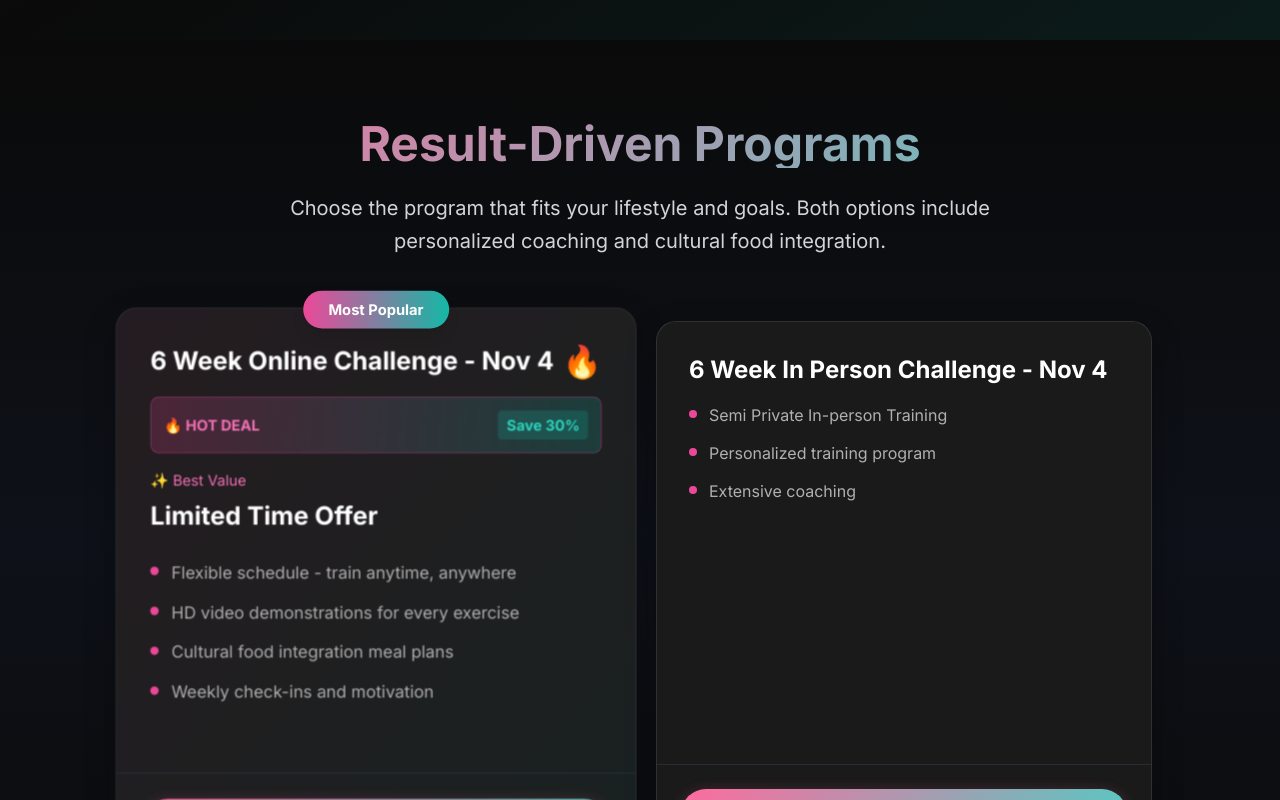
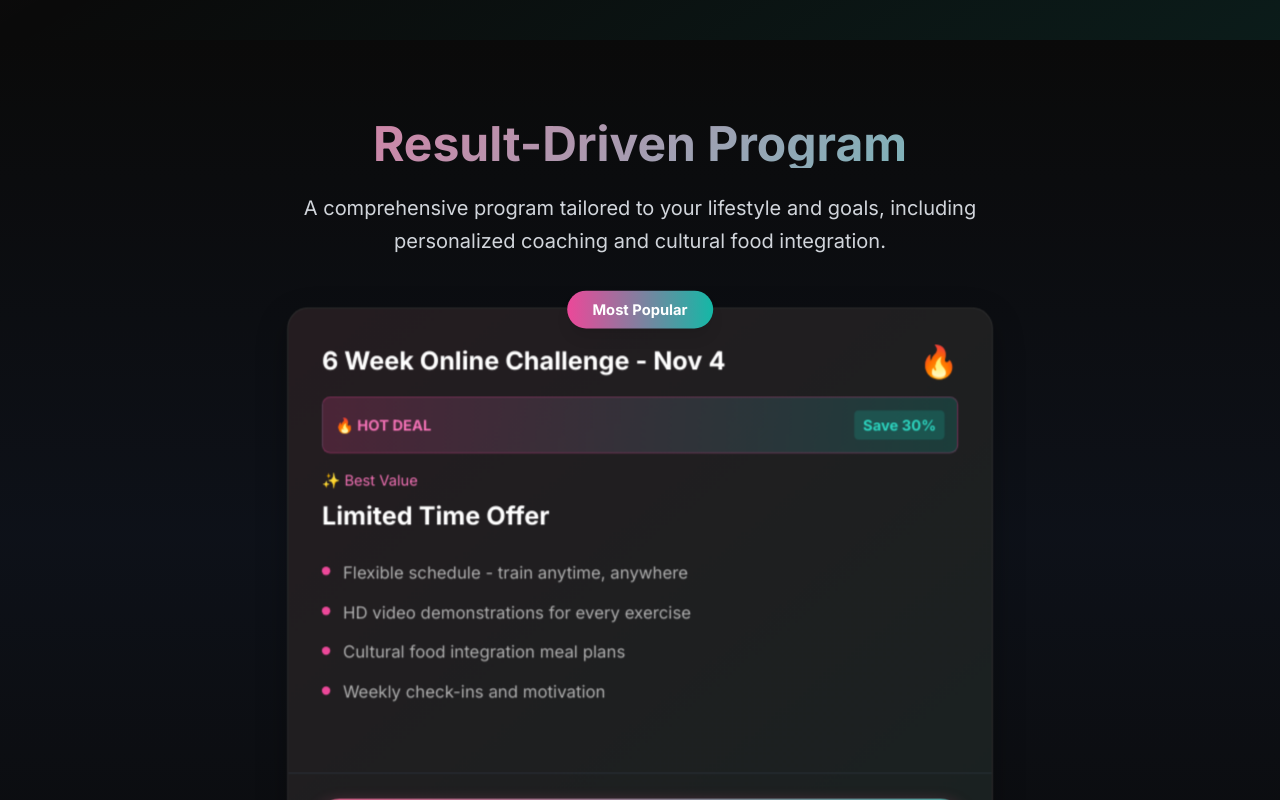
Before and after one commit to algometica/emelifts, a Next.js app: page / in a window 1280 px wide. Shown: the part 760-1560 px from the top of the page. Built offline with nearby package versions, Linux system fonts and the light colour scheme.

Commit message:
program update

```diff
--- a/src/components/Pricing.js
+++ b/src/components/Pricing.js
@@ -17,17 +17,6 @@ const Pricing = () => {
       highlight: '🔥 HOT DEAL',
       savings: 'Save 30%'
     },
-    {
-      name: '6 Week In Person Challenge - Nov 4',
-      price: 'Custom',
-      features: [
-        'Semi Private In-person Training',
-        'Personalized training program',
-        'Extensive coaching'
-      ],
-      link: 'https://emelifts.punchpass.com/passes/224600?check=1740968332',
-      popular: false
-    },
   ];
 
   return (
@@ -38,14 +27,14 @@ const Pricing = () => {
       <div className="container mx-auto relative z-10">
         <div className="text-center mb-16">
           <h2 className="text-4xl md:text-5xl font-bold mb-6 gradient-text">
-            Result-Driven Programs
+            Result-Driven Program
           </h2>
           <p className="text-xl text-gray-300 max-w-3xl mx-auto leading-relaxed">
-            Choose the program that fits your lifestyle and goals. Both options include personalized coaching and cultural food integration.
+            A comprehensive program tailored to your lifestyle and goals, including personalized coaching and cultural food integration.
           </p>
         </div>
 
-        <div className="grid grid-cols-1 lg:grid-cols-2 gap-8 max-w-5xl mx-auto">
+        <div className="grid grid-cols-1 gap-8 max-w-2xl mx-auto">
           {plans.map((plan, index) => (
             <PricingCard
               key={index}
```
